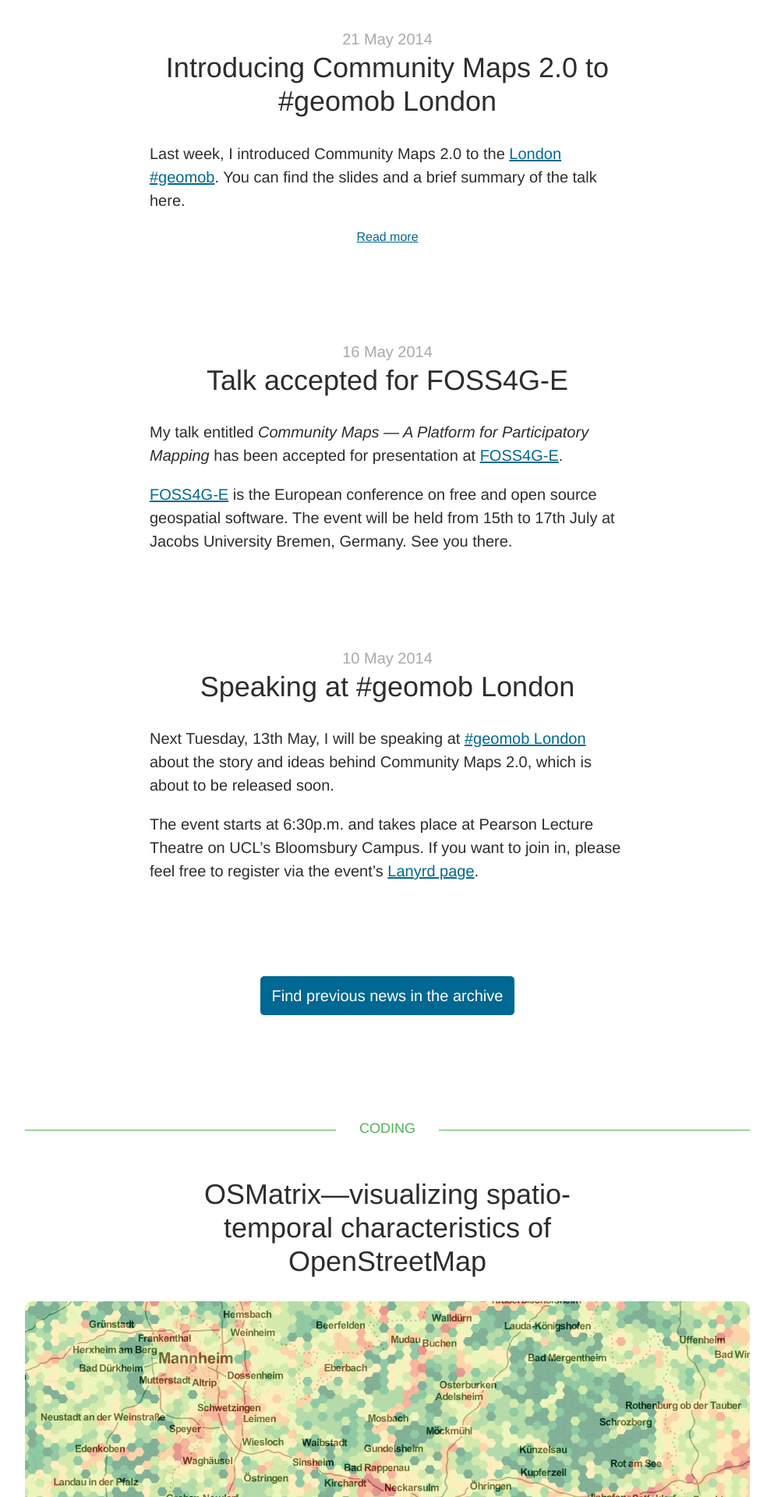
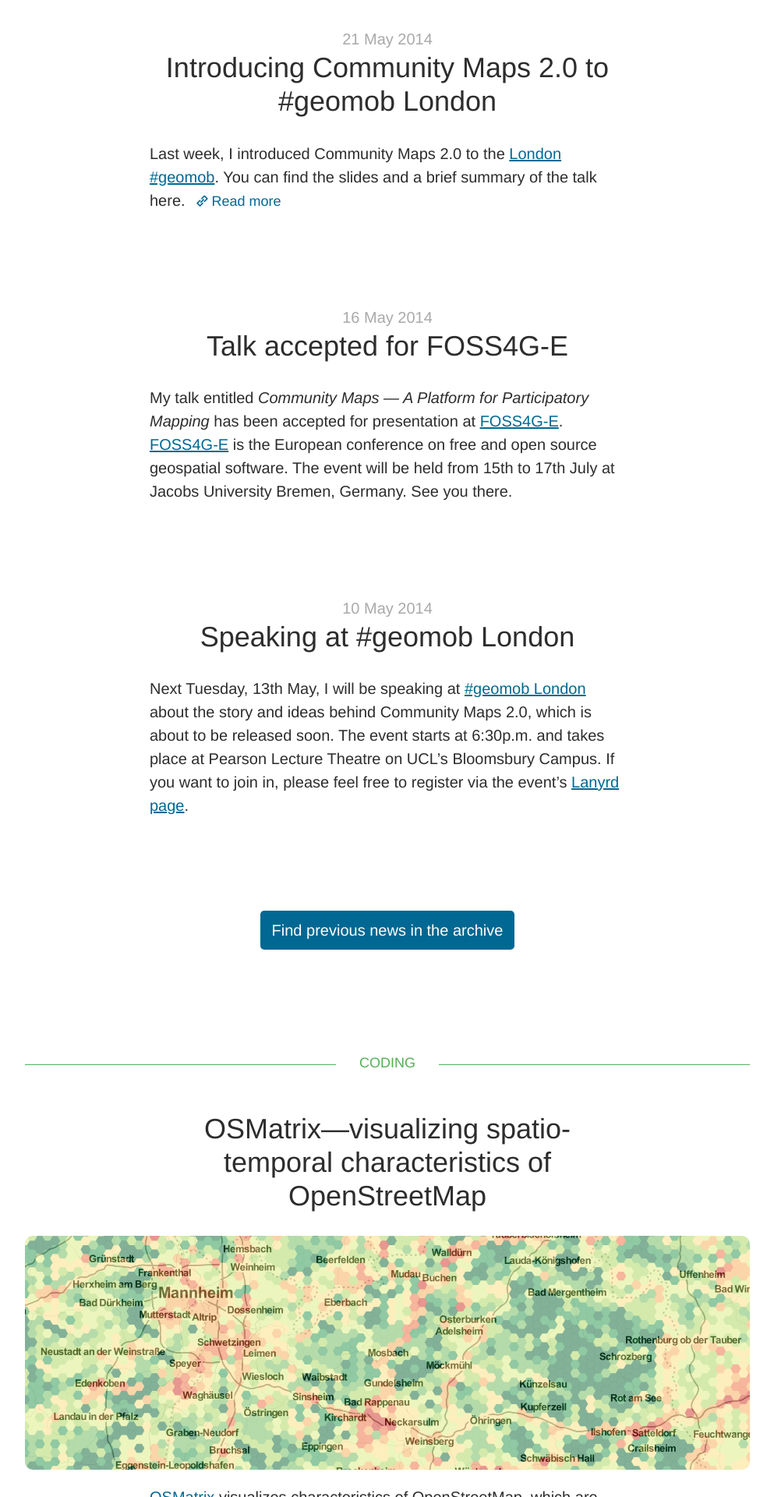
Before and after one commit to oliverroick/oliverroick.net, a Jekyll site: the page built from index.html, in a window 1280 px wide. Shown: the part 678-2598 px from the top of the page at 78% size, without its empty margins (143-1136 px from the left). Built offline with Jekyll 4.4.1, drawn with Linux system fonts in a browser that asks for light colours; Markdown is read by kramdown in place of the engine named in the settings.

Commit message:
Rework read more link

```diff
--- a/index.html
+++ b/index.html
@@ -51,10 +51,12 @@ title: Oliver Roick
 				<time datetime="{{ post.date | date_to_xmlschema }}" itemprop="published">{{ post.date | date_to_long_string }}</time>
 				<h3><a href="{{ post.url }}">{{ post.title }}</a></h3>
 
-				{{ post.excerpt }}
-				{% if post.category != 'news' %}
-					<p class="excerpt-link"><a href="{{ post.url }}">Read more</a></p>
-				{% endif %}
+				<p>
+					{{ post.excerpt | remove: '<p>' | remove: '</p>' }}
+					{% if post.category != 'news' %}
+						<a class="excerpt-link" href="{{ post.url }}"><span class="icon-hyperlink"></span> Read more</a>
+					{% endif %}
+				</p>
 			</article>
 			{% endfor %}
 
```
Also changed, not shown: css/roick.scss (+27 -14 lines), news/index.html (+6 -4 lines), build/css/global.css, fonts/icomoon.ttf, fonts/icomoon.woff, 2 other files.
